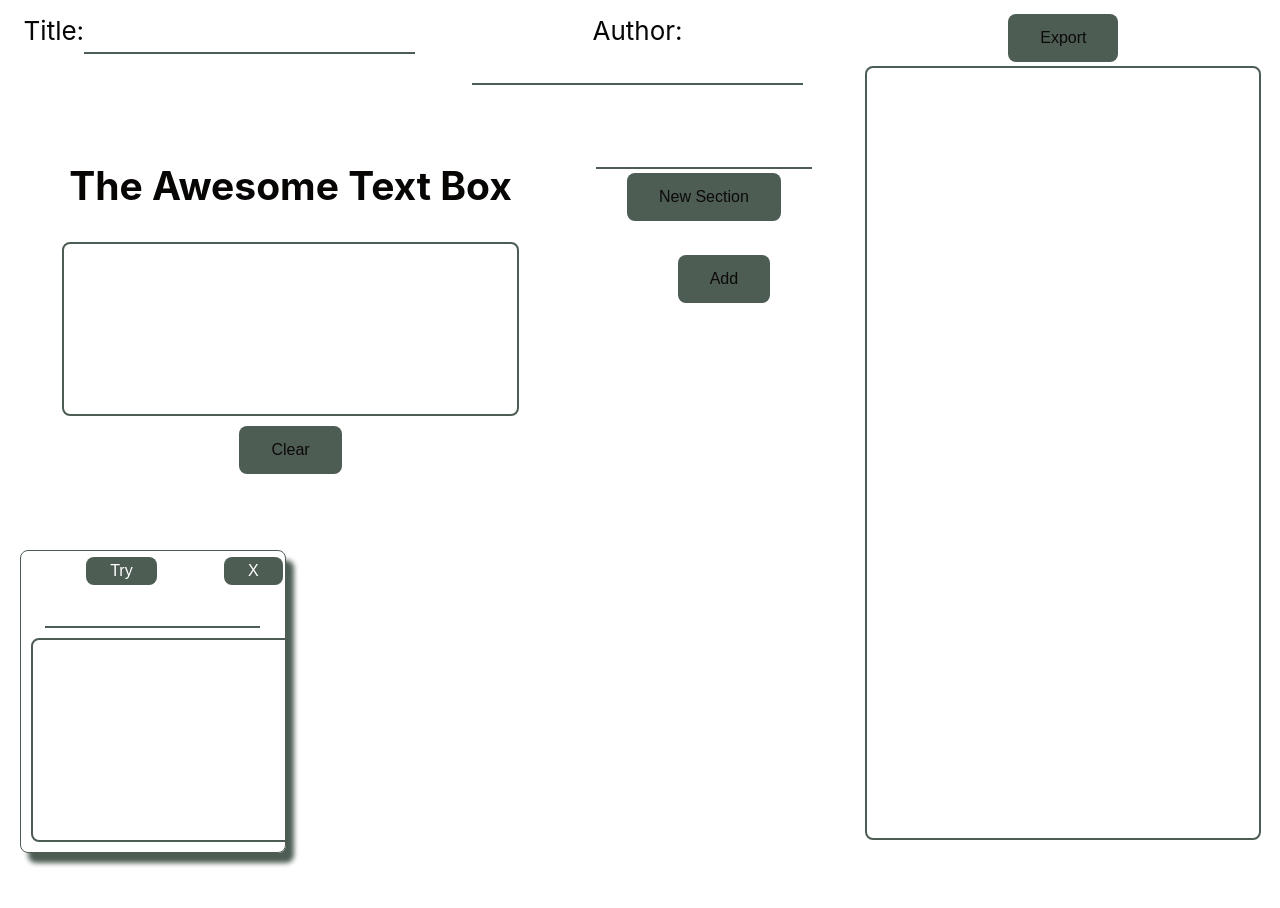
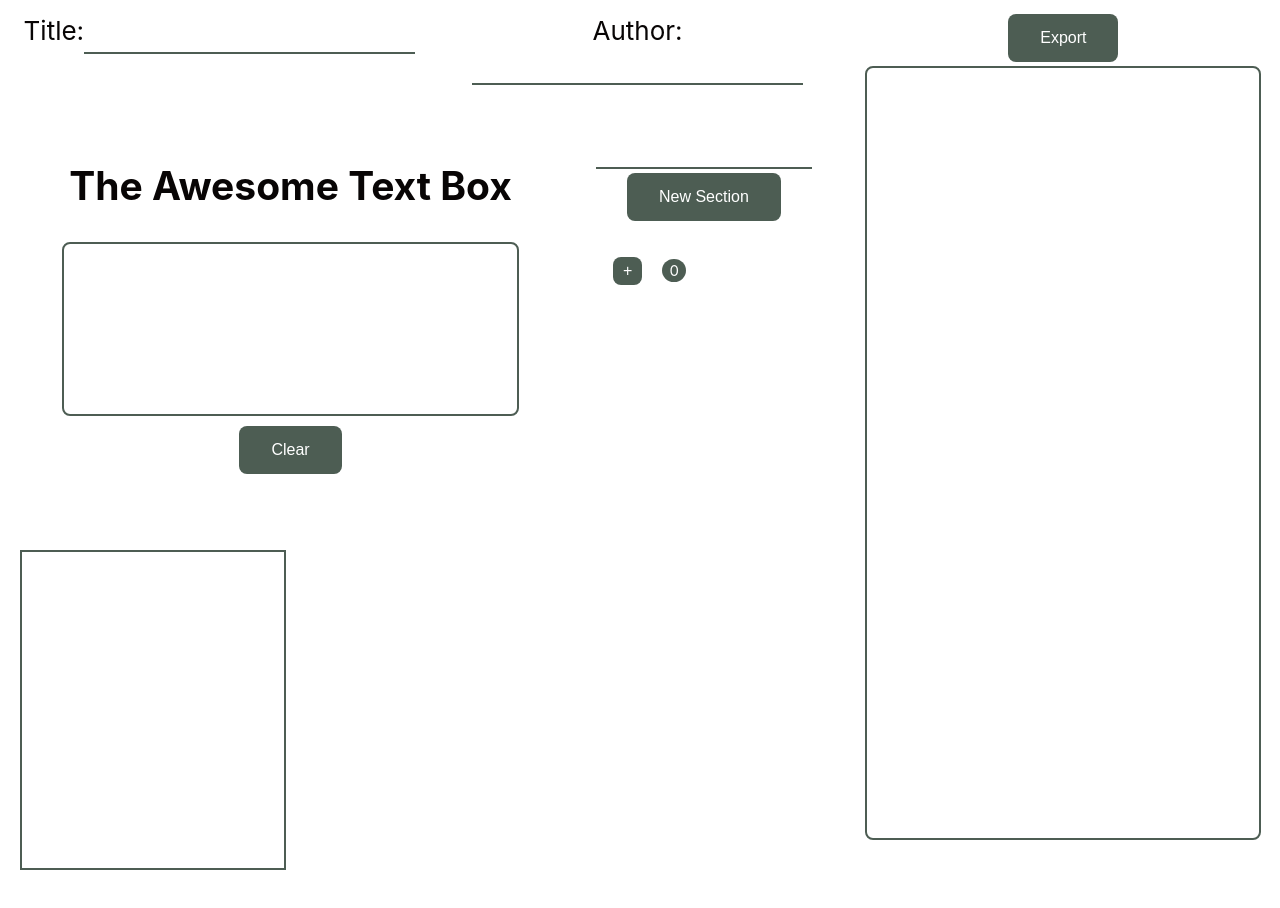
Before and after one commit to JonHallr/WorkingNotes, a React (Create React App) app in the folder working-notes/: page / in a window 1280 px wide. Both pictures are taken after a click on the button "New Section". Shown: the top 908 px of the page. Built offline with nearby package versions, Linux system fonts and the light colour scheme.

Commit message:
feat: added tag as well as set up the note section.

```diff
--- a/working-notes/src/components/mainText/MainText.css
+++ b/working-notes/src/components/mainText/MainText.css
@@ -12,11 +12,10 @@ lightest to darkest
     grid-template-columns: repeat(3, 1fr);
     grid-gap: 10px;
     grid-auto-rows: minmax(100px, auto);
-    background: white/*#8f9779*/ ;
+    background: white;
     padding:10px 10px 0px 10px;
   }
   .TheAwesomeTextBox {
-    /*border: 2px solid black;*/
     grid-column: 1/3;
     grid-row: 2 / 3;
   }
@@ -32,9 +31,6 @@ lightest to darkest
     grid-row: 1 / 4;
   }
   .Overview{
-    /*
-    border: 2px solid black;
-    */
     grid-column: 1/3;
     grid-row: 1;
   }
@@ -50,10 +46,6 @@ lightest to darkest
   .OverviewChild{
     display: inline-block;
     max-width: 100%;
-    /*
-    border: 2px solid black;
-    display: inline-block;
-    */
   }
   .TheAwesomeTextBoxChild{
     display: inline-block;
@@ -88,7 +80,7 @@ lightest to darkest
   button{
     background-color: #4d5d53;
     border: none;
-    color: rgb(12, 10, 10);
+    color: white;
     padding: 15px 32px;
     text-align: center;
     text-decoration: none;
@@ -108,11 +100,6 @@ lightest to darkest
     height: 150px;
 
   }
-  /*
-  .TheAwesomeTextBox #TheAwesomeTextBox, #NoteSectionList{
-    max-width: 50%;
-
-  }*/
  #NoteSectionList{
     height: 400px;
     overflow:auto;
@@ -128,9 +115,6 @@ lightest to darkest
     border-radius: 8px;
     resize: none;
   }
-
-  .TheAwesomeTextBoxChild li div{
-  }
   .TheAwesomeTextBoxChild ul{
     list-style-type: none;
   }
@@ -139,3 +123,79 @@ lightest to darkest
 
 
   }
+  .NoteSection .wrapper #info_section{
+    border: 2px solid #4d5d53;
+    grid-column: 1;
+    grid-row: 1/4;
+  }
+  .NoteSection .wrapper #notes{
+    grid-column: 2 / 4;
+    grid-row: 1/4;
+    text-align: justify;
+    height: 300px;
+    overflow:auto;
+  }
+  table tr td div{
+    display:inline-block;
+    padding: 0px 10px;
+    font-size: 20px;
+  }
+  .noteSectionBackground td{
+    background-color:#4d5d53;
+    padding: 5px 5px;
+    padding-bottom: 15px;
+    width:95%;
+
+  }
+  table{
+    width:100%;
+  }
+  table tr td{
+    display:inline-block;
+    border-radius: 10px;
+    color:white;
+
+  }
+  table tr {
+    margin: 0px;
+  }
+  li div{
+    font-size: 20px;
+  }
+  .inline-box-align button{
+    padding: 5px 10px ;
+    margin-right: 10px;
+  }
+  .rightAlign{
+    text-align: right;
+  }
+  .leftAlign{
+    text-align: left;
+  }
+  .TheAwesomeTextBoxChild ul{
+    height: 225px;
+    overflow:auto;
+
+  }
+  li #entryNumber{
+    background-color: #4d5d53;
+    margin-left: 10px;
+    border-radius: 50%;
+    font-size: 15px;
+    padding: 2px 7px;
+    color: white;
+  }
+  .tagFormat{
+    padding: 5px 10px;
+    font-size:12px;
+    background-color: #4d5d53;
+    color: white;
+  }
+  td textarea{
+    padding-bottom: 0px;
+  }
+  .textareaFormat
+{
+  width: 100%;
+  padding-bottom: 0px;
+}
--- a/working-notes/src/components/mainText/MainTextComponent.js
+++ b/working-notes/src/components/mainText/MainTextComponent.js
@@ -1,6 +1,6 @@
 import React, {Component} from 'react';
 import './MainText.css';
-import {TextNoteComponent} from '../notes/TextNoteComponent';
+//import {TextNoteComponent} from '../notes/TextNoteComponent';
 import {getIndexOfObject} from '../shared/util'
 
 export class MainTextComponent extends Component{
@@ -18,7 +18,10 @@ export class MainTextComponent extends Component{
             description:'',
             selectedNote: {},
             selectedDisplayText: '',
-            sectionList: []
+            sectionList: [],
+            tagList:[],
+            saveTag : '',
+            tagTrigger : ''
         };
 
         this.handleChange = this.handleChange.bind(this);
@@ -32,6 +35,7 @@ export class MainTextComponent extends Component{
         this.testing = this.testing.bind(this);
         this.testAdd = this.testAdd.bind(this);
         this.setText = this.setText.bind(this);
+        this.onOff = this.onOff.bind(this);
     }
 
     downloadNoteFile = () => {
@@ -49,6 +53,30 @@ export class MainTextComponent extends Component{
         let target = event.target;
         let value = target.value;
         let name = target.name;
+
+        let check = value.charAt(value.length - 1);
+        let tempTag = this.state.saveTag;
+        let tagIndicater = this.state.tagTrigger;
+        if(check === '*' || check === '-'){
+            tagIndicater += check;
+            this.setState({
+                tagTrigger: tagIndicater
+            });
+        }else if(tagIndicater === '*-' && check !== ' '){
+            tempTag += check;
+            this.setState({
+                saveTag: tempTag
+            });
+        }else if(tagIndicater === '*-' && check === ' '){
+            let temp = this.state.tagList;
+            temp.push(tempTag);
+            this.setState({
+                tagList: temp,
+                tagTrigger: '',
+                saveTag: ''
+            });
+            console.log(this.state.tagList);
+        }
         this.setState({
             [name]: value
         });
@@ -64,9 +92,10 @@ export class MainTextComponent extends Component{
                 temp = temp + "\n" +  (a.time + "\n" + a.text );
             });
             count ++;
-
         });
         let test = this.state.title + "\n" + this.state.author + "\n" + this.state.description + "\n" + temp;
+        console.log()
+        test = test.replace(/[*-]/g, '');
         this.setState({
             theNote: test
         });
@@ -97,7 +126,8 @@ export class MainTextComponent extends Component{
             this.setState({
                 sectionName:'',
                 sectionList: temp,
-                selectedNote: tempObj
+                selectedNote: tempObj,
+                selectedDisplayText: ''
             });
         });
     }
@@ -139,21 +169,33 @@ export class MainTextComponent extends Component{
 
     testAdd(event){
         console.log("testAdd");
+        console.log(this.state.tagList);
         let dataIndex = event.target.id - 1;
         if(this.state.mainText.trim() !== ''){
             let d = new Date();
             let tempId = this.state.sectionList[dataIndex].texts.length;
             let tempArray = [];
             tempArray = this.state.sectionList;
+            let tempTagString = '';
+            this.state.tagList.forEach((a) =>{
+                tempTagString += a + ', ';
+            });
+            let tempText = this.state.mainText;
+            tempText = tempText.replace(/[*-]/g,'');
+            let tempTagList = this.state.tagList;
             let tempObject = {
                 id: tempId,
-                text: this.state.mainText + "\n",
-                time: d.getHours() + ":" + d.getMinutes() + ":" + d.getSeconds() + "\n"
+                text: tempText + "\n",
+                time: d.getHours() + ":" + d.getMinutes() + ":" + d.getSeconds(),
+                visible: 'collapse',
+                tags: tempTagList,
+                tagString: tempTagString
             }
             tempArray[dataIndex].texts.push(tempObject);
             this.setState({
                 sectionList: tempArray,
-                selectedNote: tempArray[dataIndex]
+                selectedNote: tempArray[dataIndex],
+                tagList: []
             });
         }
         this.setText(dataIndex);
@@ -162,31 +204,76 @@ export class MainTextComponent extends Component{
 
 
     }
+
+    onOff(event){
+        console.log("onOff");
+        if(event != undefined){
+            //let id= 0;
+
+             let id = event.target.id;
+             let temp = this.state.selectedNote;
+             temp.texts.forEach((a)=>{
+                 if(a.id == id){
+                     switch(a.visible){
+                         case 'visible':
+                             a.visible = 'collapse';
+                             break;
+                         case 'collapse':
+                             a.visible = 'visible';
+                             break;
+                         default:
+                             break;
+                     }
+                 }
+             });
+             this.setState({
+                 selectedNote: temp
+             });
+             this.setText(temp.section - 1);
+
+        }
+
+    }
+    /*
+
+                <td id={e.id}><div id={e.id}>{e.visible == 'visible' ? '-':'+'}</div><div id={e.id}> {e.time} - {e.text.slice(0,40)}</div></td>
+            <tr className="noteSectionBackground" >
+                <td className="tagFormat">{e.tagString}</td>
+            </tr>
+    */
     setText(id){
-        console.log("setText");
         let textList = this.state.sectionList[id].texts.map((e)=>
-                    <div key={e.time.toString() + e.text.length} >
-                        <p id={e.id} onClick={this.onClickEdit}>{e.time + e.text}</p>
-                    </div>
+        <table>
+            <tr className="noteSectionBackground" id={e.id} onClick={this.onOff}>
+                <td id={e.id}><div id={e.id}>{e.visible == 'visible' ? '-':'+'}</div><div id={e.id}> {e.time} - {e.text.slice(0,40)}</div></td>
+            </tr>
+            <tr style={{visibility: e.visible}}>
+                <td className="textareaFormat"><textarea value={e.text} rows="10" cols="100"/></td>
+                <td className="tagFormat">{e.tagString}</td>
+            </tr>
+        </table>
         ) ;
          console.log(textList);
          this.setState({
               selectedDisplayText: textList
           });
     }
+    onTagChange(event){
+        console.log(event);
+    }
+
+
     render(){
-        let noteSections = this.state.sectionList.map((e) =>
-        <div>
-            <TextNoteComponent key={"section_" + e.section.toString()} sectionId={e.section} deleteSection={this.removeSection} namePass={e.name} className={"section_"+e.toString()} mainText={this.state.mainText} onFilterTextChange={this.handleDisplayText} onListUpdate={this.listUpdate} doRefresh={this.myRefresh} edit={this.edit}/>
+        let noteSelection = this.state.sectionList.map((e)=>
+        <li className="leftAlign">
+            <div className="inline-box-align">
+                <button onClick={this.testAdd} id={e.section}>+</button>
             </div>
-        );
-        let noteSelection = this.state.sectionList.map((e)=>
-        <li>
-            <div align="left" className="inline-box-align" onClick={this.testing} id={e.section}>
+            <div className="inline-box-align" onClick={this.testing} id={e.section}>
                 {e.name}
             </div>
-            <div className="inline-box-align">
-                <button onClick={this.testAdd} id={e.section}>Add</button>
+            <div className="inline-box-align" id="entryNumber">
+                {e.texts.length}
             </div>
         </li>
         );
@@ -197,12 +284,12 @@ export class MainTextComponent extends Component{
                 <div className="Overview">
                     <div className="wrapper">
                         <div className="OverviewChild">
-                            <label for="title">Title:</label>
-                            <input  type="text" id="title" name="title" defautlValue={this.state.title} onChange={this.handleChange} />
+                            <label htmlFor="title">Title:</label>
+                            <input  type="text" id="title" name="title" value={this.state.title} onChange={this.handleChange} />
                         </div>
                         <div className="OverviewChild">
-                            <label for="author">Author:</label>
-                            <input  type="text" id="author" name="author" defautlValue={this.state.author} onChange={this.handleChange} />
+                            <label htmlFor="author">Author:</label>
+                            <input  type="text" id="author" name="author" value={this.state.author} onChange={this.handleChange} />
                         </div>
                     </div>
                 </div>
@@ -231,12 +318,17 @@ export class MainTextComponent extends Component{
                 </div>
                 <div className="NoteSection" >
                     <div className="wrapper">
-                        <TextNoteComponent selectedValue={this.state.selectedNote} selectedName={this.state.selectedNote.name} selectedSection={this.state.selectedNote.section} selectedTexts={this.state.selectedDisplayText} />
+                    <div id="info_section">
+                    <label>{this.state.selectedNote.name}</label>
+                    </div>
+                    <div id="notes">
+                        {this.state.selectedDisplayText}
+                    </div>
                     </div>
                 </div>
                 <div className="TheNote">
                     <div><button onClick={this.downloadNoteFile}>Export</button></div>
-                    <textarea defautlValue="" value={this.state.theNote} />
+                    <textarea value={this.state.theNote} readOnly/>
                 </div>
             </div>
 
```
Lines whose indentation alone changed are shown as unchanged.
